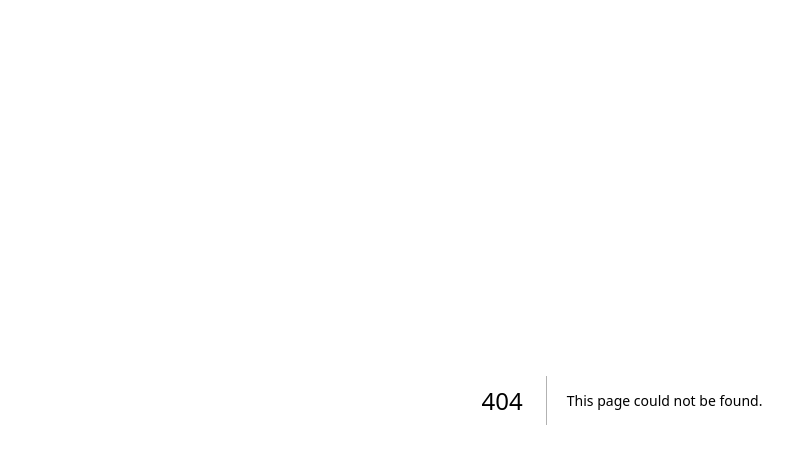
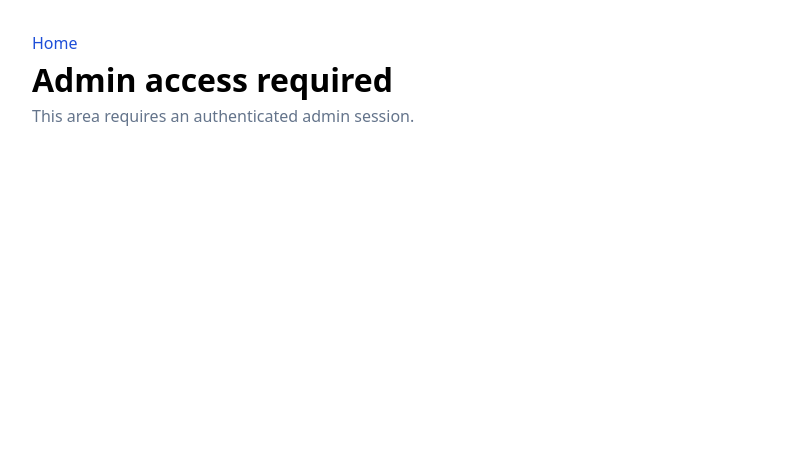
Before and after one commit to blankhoney/reno_news, a Next.js app in the folder apps/web/: page /admin/denied in a window 1280 px wide. Before the commit this address had no page. Shown: the top 464 px of the page, without its empty margins (18-811 px from the left). Built offline with nearby package versions, Linux system fonts and the light colour scheme.

Commit message:
Show explicit admin denied page

```diff
--- /dev/null
+++ b/apps/web/src/app/admin/denied/page.tsx
@@ -0,0 +1,15 @@
+import Link from "next/link";
+
+export default function AdminDeniedPage() {
+  return (
+    <main className="admin-shell">
+      <header className="admin-header">
+        <div>
+          <Link href="/">Home</Link>
+          <h1>Admin access required</h1>
+          <p>This area requires an authenticated admin session.</p>
+        </div>
+      </header>
+    </main>
+  );
+}
--- a/apps/web/src/app/admin/session.ts
+++ b/apps/web/src/app/admin/session.ts
@@ -3,7 +3,7 @@ import { redirect } from "next/navigation";
 import { getCurrentUser, type AdminApiContext, type AuthUser } from "./api";
 
 export const adminSessionCookieName = "reno_news_session";
-export const adminDeniedRedirectPath = "/";
+export const adminDeniedRedirectPath = "/admin/denied";
 
 export function sessionCookieHeaderFromValue(value: string | undefined): string | undefined {
   if (!value) {
```
Also changed, not shown: 2 other files (tests, documents, lock files or other folders).
